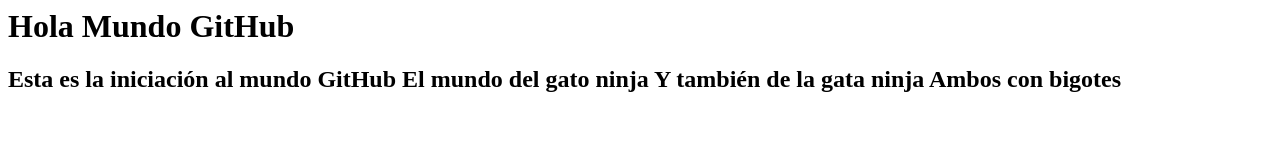
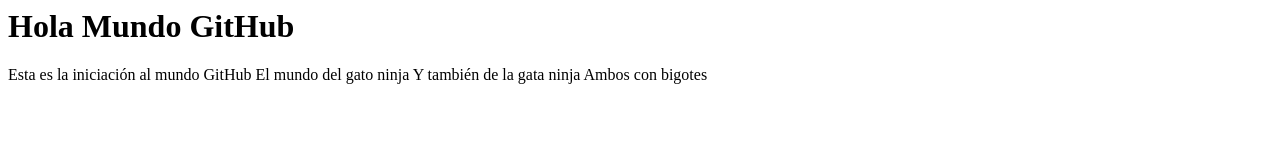
Before and after one commit to G2L/exampleR2S, a plain HTML site: page index.html in a window 1280 px wide. Drawn offline with Linux system fonts and the light colour scheme.

Commit message:
Revert "Merge branch 'master' of https://github.com/G2L/exampleR2S"
This reverts commit 4d256066fd0f0fe6672bd0d3366c2dd767b7fee9, reversing
changes made to 7262a9ed4923ffaba8f8f24c517100ea916d8db0.

```diff
--- a/index.html
+++ b/index.html
@@ -2,9 +2,9 @@
 	<head><h1>Hola Mundo GitHub</h1></head>
 
 	<body>
-		<h2>Esta es la iniciación al mundo GitHub
+		Esta es la iniciación al mundo GitHub
 		El mundo del gato ninja
 		Y también de la gata ninja
-		Ambos con bigotes</h2>
+		Ambos con bigotes
 	</body>
 </html>
```
